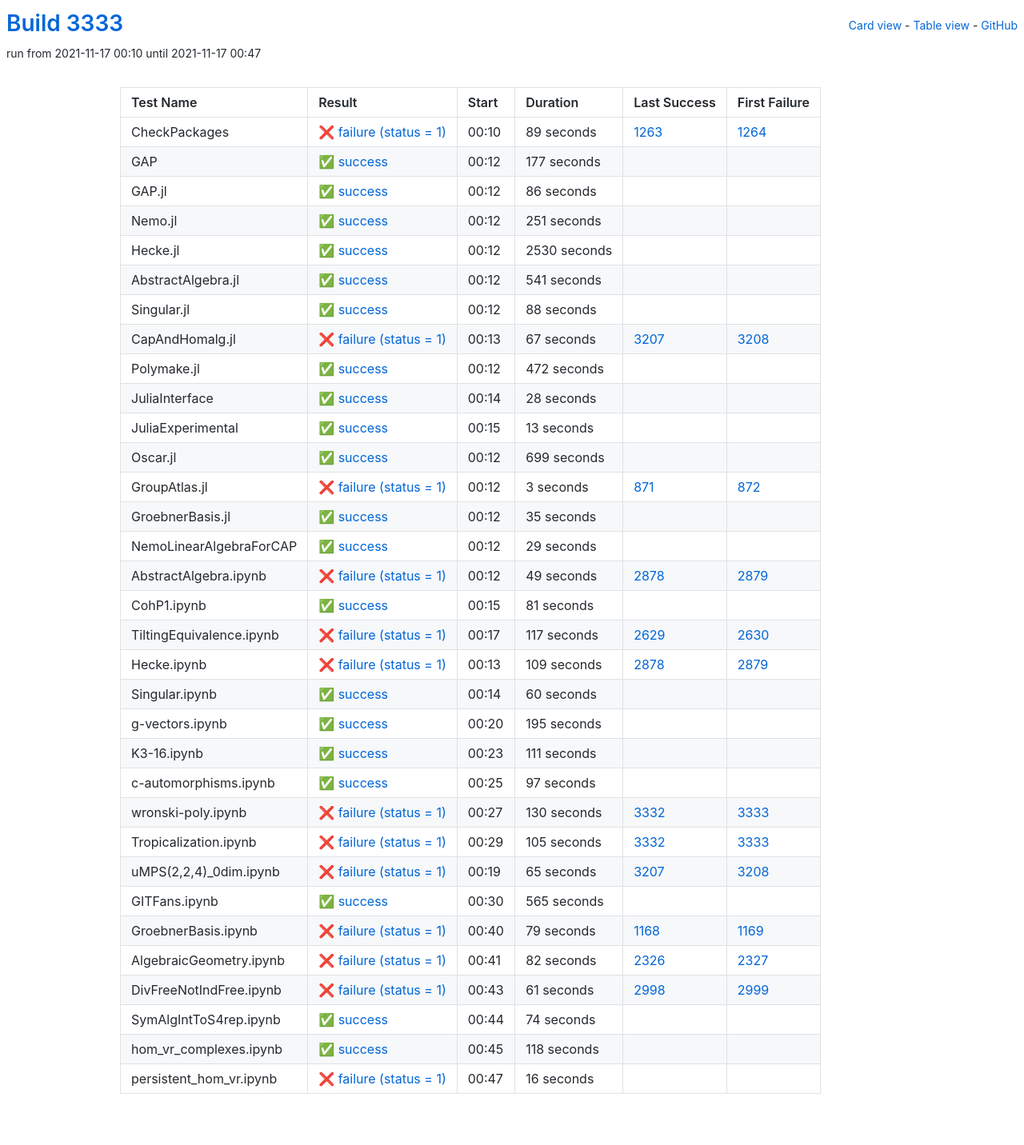
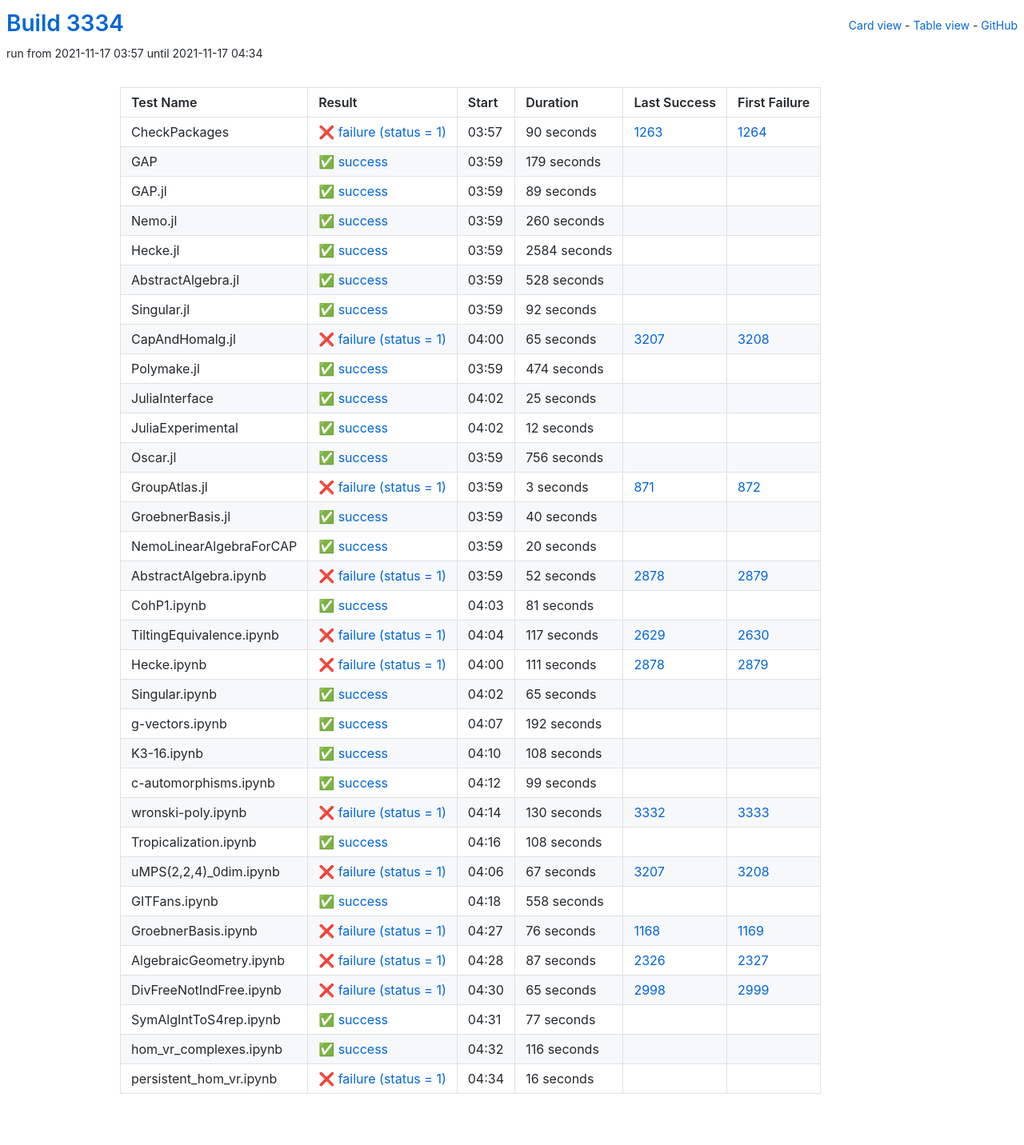
Before and after one commit to oscar-system/oscar-ci-status-stable, a Jekyll site: the page built from table.html, in a window 1280 px wide. Shown: the whole page at 80% size. Built offline with Jekyll 4.4.1, drawn with Linux system fonts in a browser that asks for light colours.

Commit message:
Build #3334

```diff
--- a/_data/ci.yml
+++ b/_data/ci.yml
@@ -1,6 +1,6 @@
 ---
-build: 3333
-build_url: https://oscarci.mathematik.uni-kl.de/job/oscar-stable/3333/
+build: 3334
+build_url: https://oscarci.mathematik.uni-kl.de/job/oscar-stable/3334/
 job: oscar-stable
 organization: oscar-system
 repo: oscar-ci-status-stable
@@ -8,152 +8,152 @@ repourl: https://github.com/oscar-system/oscar-ci-status-stable
 tests:
 - name: CheckPackages
   id: checkpackages
-  log: https://oscarci.mathematik.uni-kl.de/job/oscar-stable/3333/artifact/logs/build-3333/CheckPackages.log
-  start: 2021-11-17 00:10
+  log: https://oscarci.mathematik.uni-kl.de/job/oscar-stable/3334/artifact/logs/build-3334/CheckPackages.log
+  start: 2021-11-17 03:57
   success: false
   exitcode: 1
   status: failure
-  duration: 89
+  duration: 90
   last_success: 1263
   last_success_url: https://oscarci.mathematik.uni-kl.de/job/oscar-stable/1263/
   first_failure: 1264
   first_failure_url: https://oscarci.mathematik.uni-kl.de/job/oscar-stable/1264/
 - name: GAP
   id: gap
-  log: https://oscarci.mathematik.uni-kl.de/job/oscar-stable/3333/artifact/logs/build-3333/GAP.log
-  start: 2021-11-17 00:12
+  log: https://oscarci.mathematik.uni-kl.de/job/oscar-stable/3334/artifact/logs/build-3334/GAP.log
+  start: 2021-11-17 03:59
   success: true
   exitcode: 0
   status: success
-  duration: 177
+  duration: 179
   last_success: false
   last_success_url:
   first_failure: false
   first_failure_url:
 - name: GAP.jl
   id: gap-jl
-  log: https://oscarci.mathematik.uni-kl.de/job/oscar-stable/3333/artifact/logs/build-3333/GAP.jl.log
-  start: 2021-11-17 00:12
+  log: https://oscarci.mathematik.uni-kl.de/job/oscar-stable/3334/artifact/logs/build-3334/GAP.jl.log
+  start: 2021-11-17 03:59
   success: true
   exitcode: 0
   status: success
-  duration: 86
+  duration: 89
   last_success: false
   last_success_url:
   first_failure: false
   first_failure_url:
 - name: Nemo.jl
   id: nemo-jl
-  log: https://oscarci.mathematik.uni-kl.de/job/oscar-stable/3333/artifact/logs/build-3333/Nemo.jl.log
-  start: 2021-11-17 00:12
+  log: https://oscarci.mathematik.uni-kl.de/job/oscar-stable/3334/artifact/logs/build-3334/Nemo.jl.log
+  start: 2021-11-17 03:59
   success: true
   exitcode: 0
   status: success
-  duration: 251
+  duration: 260
   last_success: false
   last_success_url:
   first_failure: false
   first_failure_url:
 - name: Hecke.jl
   id: hecke-jl
-  log: https://oscarci.mathematik.uni-kl.de/job/oscar-stable/3333/artifact/logs/build-3333/Hecke.jl.log
-  start: 2021-11-17 00:12
+  log: https://oscarci.mathematik.uni-kl.de/job/oscar-stable/3334/artifact/logs/build-3334/Hecke.jl.log
+  start: 2021-11-17 03:59
   success: true
   exitcode: 0
   status: success
-  duration: 2530
+  duration: 2584
   last_success: false
   last_success_url:
   first_failure: false
   first_failure_url:
 - name: AbstractAlgebra.jl
   id: abstractalgebra-jl
-  log: https://oscarci.mathematik.uni-kl.de/job/oscar-stable/3333/artifact/logs/build-3333/AbstractAlgebra.jl.log
-  start: 2021-11-17 00:12
+  log: https://oscarci.mathematik.uni-kl.de/job/oscar-stable/3334/artifact/logs/build-3334/AbstractAlgebra.jl.log
+  start: 2021-11-17 03:59
   success: true
   exitcode: 0
   status: success
-  duration: 541
+  duration: 528
   last_success: false
   last_success_url:
   first_failure: false
   first_failure_url:
 - name: Singular.jl
   id: singular-jl
-  log: https://oscarci.mathematik.uni-kl.de/job/oscar-stable/3333/artifact/logs/build-3333/Singular.jl.log
-  start: 2021-11-17 00:12
+  log: https://oscarci.mathematik.uni-kl.de/job/oscar-stable/3334/artifact/logs/build-3334/Singular.jl.log
+  start: 2021-11-17 03:59
   success: true
   exitcode: 0
   status: success
-  duration: 88
+  duration: 92
   last_success: false
   last_success_url:
   first_failure: false
   first_failure_url:
 - name: CapAndHomalg.jl
   id: capandhomalg-jl
-  log: https://oscarci.mathematik.uni-kl.de/job/oscar-stable/3333/artifact/logs/build-3333/CapAndHomalg.jl.log
-  start: 2021-11-17 00:13
+  log: https://oscarci.mathematik.uni-kl.de/job/oscar-stable/3334/artifact/logs/build-3334/CapAndHomalg.jl.log
+  start: 2021-11-17 04:00
   success: false
   exitcode: 1
   status: failure
-  duration: 67
+  duration: 65
   last_success: 3207
   last_success_url: https://oscarci.mathematik.uni-kl.de/job/oscar-stable/3207/
   first_failure: 3208
   first_failure_url: https://oscarci.mathematik.uni-kl.de/job/oscar-stable/3208/
 - name: Polymake.jl
   id: polymake-jl
-  log: https://oscarci.mathematik.uni-kl.de/job/oscar-stable/3333/artifact/logs/build-3333/Polymake.jl.log
-  start: 2021-11-17 00:12
+  log: https://oscarci.mathematik.uni-kl.de/job/oscar-stable/3334/artifact/logs/build-3334/Polymake.jl.log
+  start: 2021-11-17 03:59
   success: true
   exitcode: 0
   status: success
-  duration: 472
+  duration: 474
   last_success: false
   last_success_url:
   first_failure: false
   first_failure_url:
 - name: JuliaInterface
   id: juliainterface
-  log: https://oscarci.mathematik.uni-kl.de/job/oscar-stable/3333/artifact/logs/build-3333/JuliaInterface.log
-  start: 2021-11-17 00:14
+  log: https://oscarci.mathematik.uni-kl.de/job/oscar-stable/3334/artifact/logs/build-3334/JuliaInterface.log
+  start: 2021-11-17 04:02
   success: true
   exitcode: 0
   status: success
-  duration: 28
+  duration: 25
   last_success: false
   last_success_url:
   first_failure: false
   first_failure_url:
 - name: JuliaExperimental
   id: juliaexperimental
-  log: https://oscarci.mathematik.uni-kl.de/job/oscar-stable/3333/artifact/logs/build-3333/JuliaExperimental.log
-  start: 2021-11-17 00:15
+  log: https://oscarci.mathematik.uni-kl.de/job/oscar-stable/3334/artifact/logs/build-3334/JuliaExperimental.log
+  start: 2021-11-17 04:02
   success: true
   exitcode: 0
   status: success
-  duration: 13
+  duration: 12
   last_success: false
   last_success_url:
   first_failure: false
   first_failure_url:
 - name: Oscar.jl
   id: oscar-jl
-  log: https://oscarci.mathematik.uni-kl.de/job/oscar-stable/3333/artifact/logs/build-3333/Oscar.jl.log
-  start: 2021-11-17 00:12
+  log: https://oscarci.mathematik.uni-kl.de/job/oscar-stable/3334/artifact/logs/build-3334/Oscar.jl.log
+  start: 2021-11-17 03:59
   success: true
   exitcode: 0
   status: success
-  duration: 699
+  duration: 756
   last_success: false
   last_success_url:
   first_failure: false
   first_failure_url:
 - name: GroupAtlas.jl
   id: groupatlas-jl
-  log: https://oscarci.mathematik.uni-kl.de/job/oscar-stable/3333/artifact/logs/build-3333/GroupAtlas.jl.log
-  start: 2021-11-17 00:12
+  log: https://oscarci.mathematik.uni-kl.de/job/oscar-stable/3334/artifact/logs/build-3334/GroupAtlas.jl.log
+  start: 2021-11-17 03:59
   success: false
   exitcode: 1
   status: failure
@@ -164,44 +164,44 @@ tests:
   first_failure_url: https://oscarci.mathematik.uni-kl.de/job/oscar-stable/872/
 - name: GroebnerBasis.jl
   id: groebnerbasis-jl
-  log: https://oscarci.mathematik.uni-kl.de/job/oscar-stable/3333/artifact/logs/build-3333/GroebnerBasis.jl.log
-  start: 2021-11-17 00:12
+  log: https://oscarci.mathematik.uni-kl.de/job/oscar-stable/3334/artifact/logs/build-3334/GroebnerBasis.jl.log
+  start: 2021-11-17 03:59
   success: true
   exitcode: 0
   status: success
-  duration: 35
+  duration: 40
   last_success: false
   last_success_url:
   first_failure: false
   first_failure_url:
 - name: NemoLinearAlgebraForCAP
   id: nemolinearalgebraforcap
-  log: https://oscarci.mathematik.uni-kl.de/job/oscar-stable/3333/artifact/logs/build-3333/NemoLinearAlgebraForCAP.log
-  start: 2021-11-17 00:12
+  log: https://oscarci.mathematik.uni-kl.de/job/oscar-stable/3334/artifact/logs/build-3334/NemoLinearAlgebraForCAP.log
+  start: 2021-11-17 03:59
   success: true
   exitcode: 0
   status: success
-  duration: 29
+  duration: 20
   last_success: false
   last_success_url:
   first_failure: false
   first_failure_url:
 - name: AbstractAlgebra.ipynb
   id: abstractalgebra-ipynb
-  log: https://oscarci.mathematik.uni-kl.de/job/oscar-stable/3333/artifact/logs/build-3333/AbstractAlgebra.ipynb.log
-  start: 2021-11-17 00:12
+  log: https://oscarci.mathematik.uni-kl.de/job/oscar-stable/3334/artifact/logs/build-3334/AbstractAlgebra.ipynb.log
+  start: 2021-11-17 03:59
   success: false
   exitcode: 1
   status: failure
-  duration: 49
+  duration: 52
   last_success: 2878
   last_success_url: https://oscarci.mathematik.uni-kl.de/job/oscar-stable/2878/
   first_failure: 2879
   first_failure_url: https://oscarci.mathematik.uni-kl.de/job/oscar-stable/2879/
 - name: CohP1.ipynb
   id: cohp1-ipynb
-  log: https://oscarci.mathematik.uni-kl.de/job/oscar-stable/3333/artifact/logs/build-3333/CohP1.ipynb.log
-  start: 2021-11-17 00:15
+  log: https://oscarci.mathematik.uni-kl.de/job/oscar-stable/3334/artifact/logs/build-3334/CohP1.ipynb.log
+  start: 2021-11-17 04:03
   success: true
   exitcode: 0
   status: success
@@ -212,8 +212,8 @@ tests:
   first_failure_url:
 - name: TiltingEquivalence.ipynb
   id: tiltingequivalence-ipynb
-  log: https://oscarci.mathematik.uni-kl.de/job/oscar-stable/3333/artifact/logs/build-3333/TiltingEquivalence.ipynb.log
-  start: 2021-11-17 00:17
+  log: https://oscarci.mathematik.uni-kl.de/job/oscar-stable/3334/artifact/logs/build-3334/TiltingEquivalence.ipynb.log
+  start: 2021-11-17 04:04
   success: false
   exitcode: 1
   status: failure
@@ -224,68 +224,68 @@ tests:
   first_failure_url: https://oscarci.mathematik.uni-kl.de/job/oscar-stable/2630/
 - name: Hecke.ipynb
   id: hecke-ipynb
-  log: https://oscarci.mathematik.uni-kl.de/job/oscar-stable/3333/artifact/logs/build-3333/Hecke.ipynb.log
-  start: 2021-11-17 00:13
+  log: https://oscarci.mathematik.uni-kl.de/job/oscar-stable/3334/artifact/logs/build-3334/Hecke.ipynb.log
+  start: 2021-11-17 04:00
   success: false
   exitcode: 1
   status: failure
-  duration: 109
+  duration: 111
   last_success: 2878
   last_success_url: https://oscarci.mathematik.uni-kl.de/job/oscar-stable/2878/
   first_failure: 2879
   first_failure_url: https://oscarci.mathematik.uni-kl.de/job/oscar-stable/2879/
 - name: Singular.ipynb
   id: singular-ipynb
-  log: https://oscarci.mathematik.uni-kl.de/job/oscar-stable/3333/artifact/logs/build-3333/Singular.ipynb.log
-  start: 2021-11-17 00:14
+  log: https://oscarci.mathematik.uni-kl.de/job/oscar-stable/3334/artifact/logs/build-3334/Singular.ipynb.log
+  start: 2021-11-17 04:02
   success: true
   exitcode: 0
   status: success
-  duration: 60
+  duration: 65
   last_success: false
   last_success_url:
   first_failure: false
   first_failure_url:
 - name: g-vectors.ipynb
   id: g-vectors-ipynb
-  log: https://oscarci.mathematik.uni-kl.de/job/oscar-stable/3333/artifact/logs/build-3333/g-vectors.ipynb.log
-  start: 2021-11-17 00:20
+  log: https://oscarci.mathematik.uni-kl.de/job/oscar-stable/3334/artifact/logs/build-3334/g-vectors.ipynb.log
+  start: 2021-11-17 04:07
   success: true
   exitcode: 0
   status: success
-  duration: 195
+  duration: 192
   last_success: false
   last_success_url:
   first_failure: false
   first_failure_url:
 - name: K3-16.ipynb
   id: k3-16-ipynb
-  log: https://oscarci.mathematik.uni-kl.de/job/oscar-stable/3333/artifact/logs/build-3333/K3-16.ipynb.log
-  start: 2021-11-17 00:23
+  log: https://oscarci.mathematik.uni-kl.de/job/oscar-stable/3334/artifact/logs/build-3334/K3-16.ipynb.log
+  start: 2021-11-17 04:10
   success: true
   exitcode: 0
   status: success
-  duration: 111
+  duration: 108
   last_success: false
   last_success_url:
   first_failure: false
   first_failure_url:
 - name: c-automorphisms.ipynb
   id: c-automorphisms-ipynb
-  log: https://oscarci.mathematik.uni-kl.de/job/oscar-stable/3333/artifact/logs/build-3333/c-automorphisms.ipynb.log
-  start: 2021-11-17 00:25
+  log: https://oscarci.mathematik.uni-kl.de/job/oscar-stable/3334/artifact/logs/build-3334/c-automorphisms.ipynb.log
+  start: 2021-11-17 04:12
   success: true
   exitcode: 0
   status: success
-  duration: 97
+  duration: 99
   last_success: false
   last_success_url:
   first_failure: false
   first_failure_url:
 - name: wronski-poly.ipynb
   id: wronski-poly-ipynb
-  log: https://oscarci.mathematik.uni-kl.de/job/oscar-stable/3333/artifact/logs/build-3333/wronski-poly.ipynb.log
-  start: 2021-11-17 00:27
+  log: https://oscarci.mathematik.uni-kl.de/job/oscar-stable/3334/artifact/logs/build-3334/wronski-poly.ipynb.log
+  start: 2021-11-17 04:14
   success: false
   exitcode: 1
   status: failure
@@ -296,104 +296,104 @@ tests:
   first_failure_url: https://oscarci.mathematik.uni-kl.de/job/oscar-stable/3333/
 - name: Tropicalization.ipynb
   id: tropicalization-ipynb
-  log: https://oscarci.mathematik.uni-kl.de/job/oscar-stable/3333/artifact/logs/build-3333/Tropicalization.ipynb.log
-  start: 2021-11-17 00:29
+  log: https://oscarci.mathematik.uni-kl.de/job/oscar-stable/3334/artifact/logs/build-3334/Tropicalization.ipynb.log
+  start: 2021-11-17 04:16
+  success: true
+  exitcode: 0
+  status: success
+  duration: 108
+  last_success: false
+  last_success_url:
+  first_failure: false
+  first_failure_url:
+- name: uMPS(2,2,4)_0dim.ipynb
+  id: umps-2-2-4-0dim-ipynb
+  log: https://oscarci.mathematik.uni-kl.de/job/oscar-stable/3334/artifact/logs/build-3334/uMPS-2-2-4-_0dim.ipynb.log
+  start: 2021-11-17 04:06
   success: false
   exitcode: 1
   status: failure
-  duration: 105
-  last_success: 3332
-  last_success_url: https://oscarci.mathematik.uni-kl.de/job/oscar-stable/3332/
-  first_failure: 3333
-  first_failure_url: https://oscarci.mathematik.uni-kl.de/job/oscar-stable/3333/
-- name: uMPS(2,2,4)_0dim.ipynb
-  id: umps-2-2-4-0dim-ipynb
-  log: https://oscarci.mathematik.uni-kl.de/job/oscar-stable/3333/artifact/logs/build-3333/uMPS-2-2-4-_0dim.ipynb.log
-  start: 2021-11-17 00:19
-  success: false
-  exitcode: 1
-  status: failure
-  duration: 65
+  duration: 67
   last_success: 3207
   last_success_url: https://oscarci.mathematik.uni-kl.de/job/oscar-stable/3207/
   first_failure: 3208
   first_failure_url: https://oscarci.mathematik.uni-kl.de/job/oscar-stable/3208/
 - name: GITFans.ipynb
   id: gitfans-ipynb
-  log: https://oscarci.mathematik.uni-kl.de/job/oscar-stable/3333/artifact/logs/build-3333/GITFans.ipynb.log
-  start: 2021-11-17 00:30
+  log: https://oscarci.mathematik.uni-kl.de/job/oscar-stable/3334/artifact/logs/build-3334/GITFans.ipynb.log
+  start: 2021-11-17 04:18
   success: true
   exitcode: 0
   status: success
-  duration: 565
+  duration: 558
   last_success: false
   last_success_url:
   first_failure: false
   first_failure_url:
 - name: GroebnerBasis.ipynb
   id: groebnerbasis-ipynb
-  log: https://oscarci.mathematik.uni-kl.de/job/oscar-stable/3333/artifact/logs/build-3333/GroebnerBasis.ipynb.log
-  start: 2021-11-17 00:40
+  log: https://oscarci.mathematik.uni-kl.de/job/oscar-stable/3334/artifact/logs/build-3334/GroebnerBasis.ipynb.log
+  start: 2021-11-17 04:27
   success: false
   exitcode: 1
   status: failure
-  duration: 79
+  duration: 76
   last_success: 1168
   last_success_url: https://oscarci.mathematik.uni-kl.de/job/oscar-stable/1168/
   first_failure: 1169
   first_failure_url: https://oscarci.mathematik.uni-kl.de/job/oscar-stable/1169/
 - name: AlgebraicGeometry.ipynb
   id: algebraicgeometry-ipynb
-  log: https://oscarci.mathematik.uni-kl.de/job/oscar-stable/3333/artifact/logs/build-3333/AlgebraicGeometry.ipynb.log
-  start: 2021-11-17 00:41
+  log: https://oscarci.mathematik.uni-kl.de/job/oscar-stable/3334/artifact/logs/build-3334/AlgebraicGeometry.ipynb.log
+  start: 2021-11-17 04:28
   success: false
   exitcode: 1
   status: failure
-  duration: 82
+  duration: 87
   last_success: 2326
   last_success_url: https://oscarci.mathematik.uni-kl.de/job/oscar-stable/2326/
   first_failure: 2327
   first_failure_url: https://oscarci.mathematik.uni-kl.de/job/oscar-stable/2327/
 - name: DivFreeNotIndFree.ipynb
   id: divfreenotindfree-ipynb
-  log: https://oscarci.mathematik.uni-kl.de/job/oscar-stable/3333/artifact/logs/build-3333/DivFreeNotIndFree.ipynb.log
-  start: 2021-11-17 00:43
+  log: https://oscarci.mathematik.uni-kl.de/job/oscar-stable/3334/artifact/logs/build-3334/DivFreeNotIndFree.ipynb.log
+  start: 2021-11-17 04:30
   success: false
   exitcode: 1
   status: failure
-  duration: 61
+  duration: 65
   last_success: 2998
   last_success_url: https://oscarci.mathematik.uni-kl.de/job/oscar-stable/2998/
   first_failure: 2999
   first_failure_url: https://oscarci.mathematik.uni-kl.de/job/oscar-stable/2999/
 - name: SymAlgIntToS4rep.ipynb
   id: symalginttos4rep-ipynb
-  log: https://oscarci.mathematik.uni-kl.de/job/oscar-stable/3333/artifact/logs/build-3333/SymAlgIntToS4rep.ipynb.log
-  start: 2021-11-17 00:44
+  log: https://oscarci.mathematik.uni-kl.de/job/oscar-stable/3334/artifact/logs/build-3334/SymAlgIntToS4rep.ipynb.log
+  start: 2021-11-17 04:31
   success: true
   exitcode: 0
   status: success
-  duration: 74
+  duration: 77
   last_success: false
   last_success_url:
   first_failure: false
   first_failure_url:
 - name: hom_vr_complexes.ipynb
   id: hom-vr-complexes-ipynb
-  log: https://oscarci.mathematik.uni-kl.de/job/oscar-stable/3333/artifact/logs/build-3333/hom_vr_complexes.ipynb.log
-  start: 2021-11-17 00:45
+  log: https://oscarci.mathematik.uni-kl.de/job/oscar-stable/3334/artifact/logs/build-3334/hom_vr_complexes.ipynb.log
+  start: 2021-11-17 04:32
   success: true
   exitcode: 0
   status: success
-  duration: 118
+  duration: 116
   last_success: false
   last_success_url:
   first_failure: false
   first_failure_url:
 - name: persistent_hom_vr.ipynb
   id: persistent-hom-vr-ipynb
-  log: https://oscarci.mathematik.uni-kl.de/job/oscar-stable/3333/artifact/logs/build-3333/persistent_hom_vr.ipynb.log
-  start: 2021-11-17 00:47
+  log: https://oscarci.mathematik.uni-kl.de/job/oscar-stable/3334/artifact/logs/build-3334/persistent_hom_vr.ipynb.log
+  start: 2021-11-17 04:34
   success: false
   exitcode: 1
   status: failure
```
Also changed, not shown: README.md.
